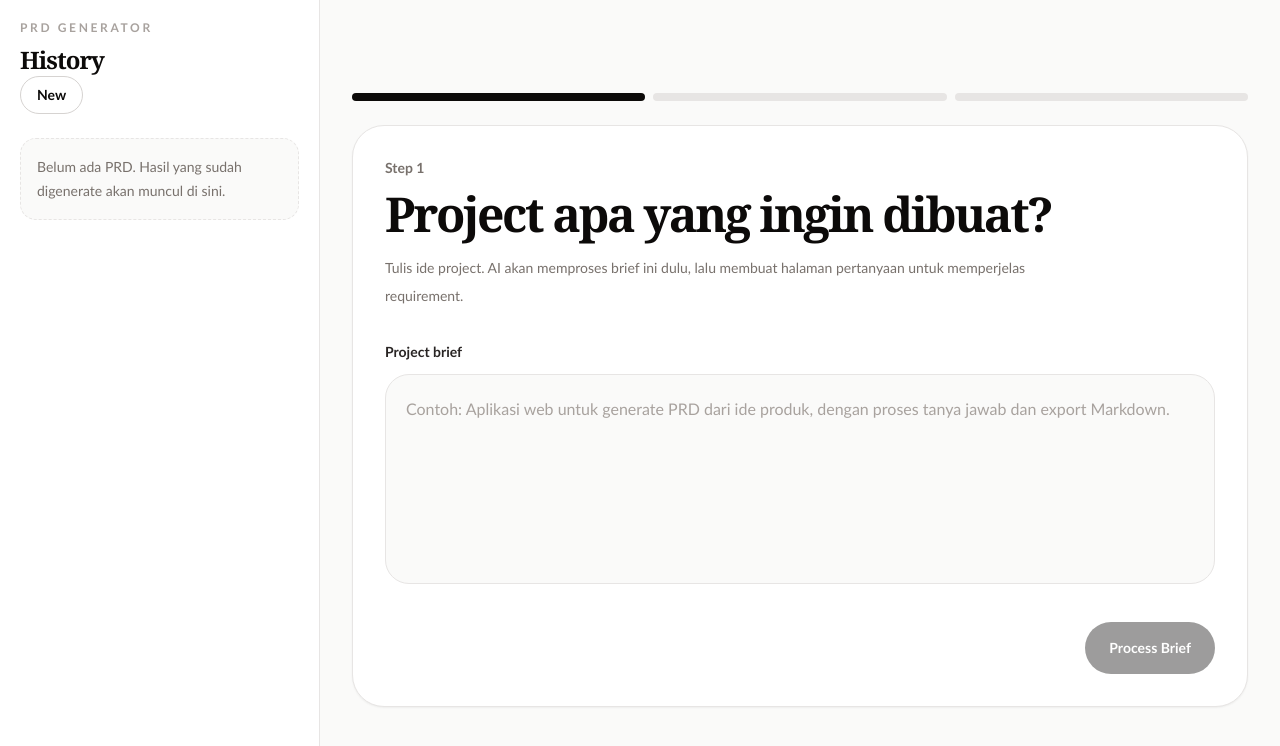
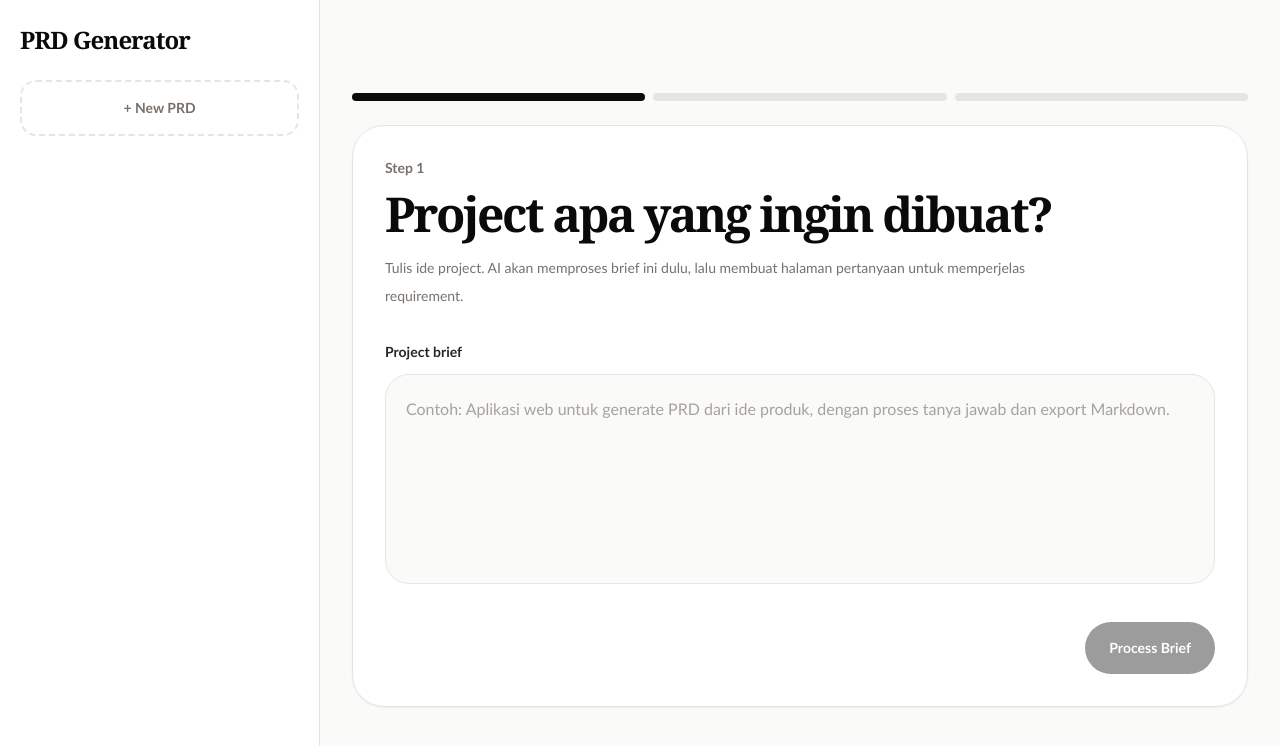
Before and after one commit to Rifqin-11/prd_generator, a Next.js app: page / in a window 1280 px wide. Shown: the top 746 px of the page. Built offline with nearby package versions, Linux system fonts and the light colour scheme.

Commit message:
feat: add share button

```diff
--- a/components/PrdGenerator.tsx
+++ b/components/PrdGenerator.tsx
@@ -255,35 +255,46 @@ export function PrdGenerator() {
     URL.revokeObjectURL(url);
   }
 
+  async function sharePrd() {
+    if (!snapshot.markdown) return;
+    if (navigator.share) {
+      try {
+        await navigator.share({
+          title: snapshot.title || "Product Requirements Document",
+          text: snapshot.markdown,
+        });
+      } catch (error) {
+        // user aborted or error
+      }
+    } else {
+      await copyMarkdown();
+    }
+  }
+
   return (
     <main className="min-h-screen bg-stone-50 text-stone-950">
       <div className="grid min-h-screen lg:grid-cols-[320px_1fr]">
-        <aside className="border-b border-stone-200 bg-white px-5 py-5 lg:border-b-0 lg:border-r">
-          <div className="flex items-center justify-between gap-3 lg:block">
-            <div>
-              <p className="text-xs font-semibold uppercase tracking-[0.22em] text-stone-400">
+        <aside className="border-b border-stone-200 bg-white px-5 py-6 lg:border-b-0 lg:border-r lg:flex lg:flex-col lg:h-screen lg:sticky lg:top-0">
+          <div className="mb-6">
+            <h1 className="font-display text-2xl font-black tracking-[-0.04em] text-stone-950">
               PRD Generator
-              </p>
-              <h1 className="mt-2 font-display text-2xl font-black tracking-[-0.04em]">
-                History
             </h1>
           </div>
+
+          <div className="flex-1 overflow-y-auto space-y-2 pb-4">
             <button
               type="button"
               onClick={startNewPrd}
-              className="rounded-full border border-stone-300 px-4 py-2 text-sm font-bold transition hover:border-stone-950 hover:bg-stone-950 hover:text-white"
+              className={`flex w-full items-center justify-center rounded-2xl border-2 border-dashed p-4 text-sm font-bold transition ${
+                snapshot.phase === "brief" && !snapshot.sessionId
+                  ? "border-stone-900 bg-stone-50 text-stone-950"
+                  : "border-stone-200 bg-white text-stone-500 hover:border-stone-400 hover:text-stone-900"
+              }`}
             >
-              New
+              + New PRD
             </button>
-          </div>
 
-          <div className="mt-6 space-y-2">
-            {history.length === 0 ? (
-              <div className="rounded-2xl border border-dashed border-stone-200 bg-stone-50 p-4 text-sm leading-6 text-stone-500">
-                Belum ada PRD. Hasil yang sudah digenerate akan muncul di sini.
-              </div>
-            ) : (
-              history.map((item) => (
+            {history.map((item) => (
               <button
                 key={item.id}
                 type="button"
@@ -296,8 +307,7 @@ export function PrdGenerator() {
               >
                 <span className="block truncate text-sm font-black">{item.title}</span>
               </button>
-              ))
-            )}
+            ))}
           </div>
         </aside>
 
@@ -337,7 +347,7 @@ export function PrdGenerator() {
                 error={error}
                 onCopy={copyMarkdown}
                 onDownload={downloadMarkdown}
-                onNew={startNewPrd}
+                onShare={sharePrd}
               />
             ) : null}
           </div>
@@ -646,7 +656,7 @@ function ResultStep(props: {
   error: string;
   onCopy: () => void;
   onDownload: () => void;
-  onNew: () => void;
+  onShare: () => void;
 }) {
   return (
     <div className="rounded-[2rem] border border-stone-200 bg-white p-6 shadow-sm sm:p-8">
@@ -679,10 +689,11 @@ function ResultStep(props: {
           </button>
           <button
             type="button"
-            onClick={props.onNew}
+            onClick={props.onShare}
+            disabled={!props.snapshot.markdown}
             className="rounded-full border border-stone-300 px-4 py-3 text-sm font-black transition hover:border-stone-950"
           >
-            New PRD
+            Share
           </button>
         </div>
       </div>
```
Lines whose indentation alone changed are shown as unchanged.
